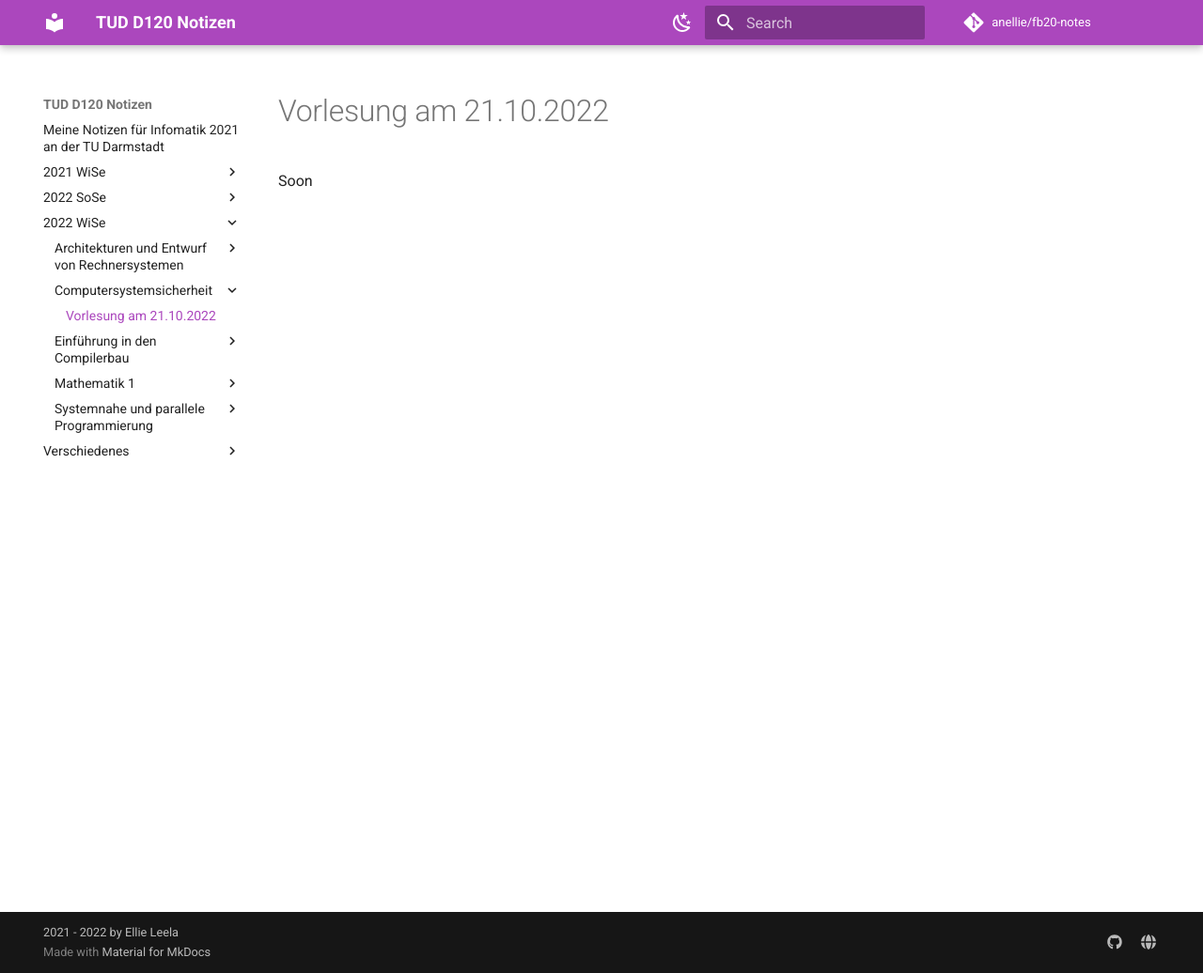
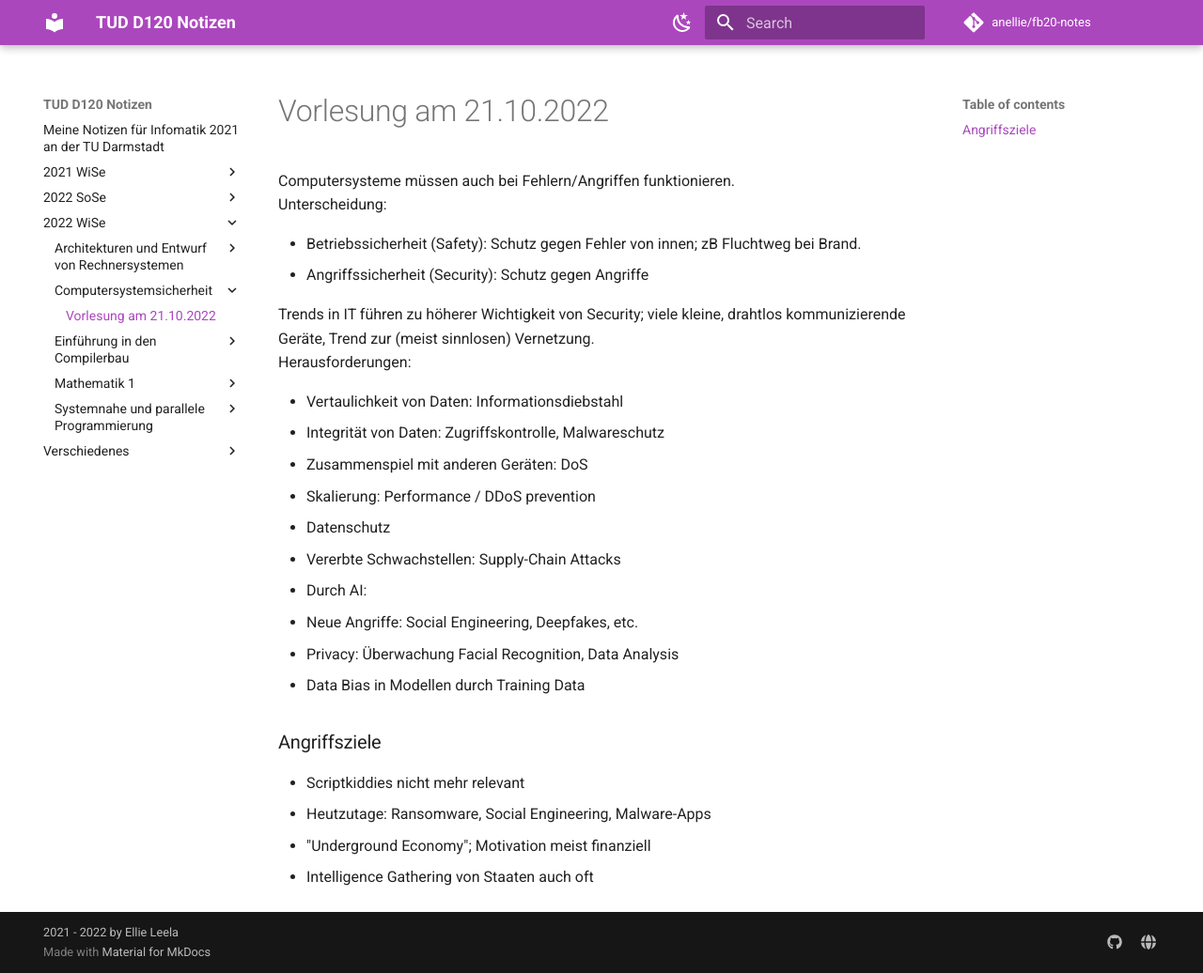
Before and after one commit to aurelilia/fb20-notes, an MkDocs documentation site: the page built from docs/2022 - WiSe/Computersystemsicherheit/1_21.10.2022.md, in a window 1280 px wide and 1036 px high. Shown: the whole window at 94% size. Built offline with MkDocs 1.6.1 and Material for MkDocs 9.7.7, drawn with Linux system fonts in a browser that asks for light colours; comment, search, counter and statistics services are not loaded.

Commit message:
CSS 21.10

```diff
--- a/docs/2022 - WiSe/Computersystemsicherheit/1_21.10.2022.md
+++ b/docs/2022 - WiSe/Computersystemsicherheit/1_21.10.2022.md
@@ -1,2 +1,29 @@
 # Vorlesung am 21.10.2022
-Soon
+Computersysteme müssen auch bei Fehlern/Angriffen funktionieren.
+Unterscheidung:
+
+- Betriebssicherheit (Safety): Schutz gegen Fehler von innen;
+  zB Fluchtweg bei Brand.
+- Angriffssicherheit (Security): Schutz gegen Angriffe
+
+Trends in IT führen zu höherer Wichtigkeit von Security;
+viele kleine, drahtlos kommunizierende Geräte, Trend zur
+(meist sinnlosen) Vernetzung.
+Herausforderungen:
+
+- Vertaulichkeit von Daten: Informationsdiebstahl
+- Integrität von Daten: Zugriffskontrolle, Malwareschutz
+- Zusammenspiel mit anderen Geräten: DoS
+- Skalierung: Performance / DDoS prevention
+- Datenschutz
+- Vererbte Schwachstellen: Supply-Chain Attacks
+- Durch AI:
+  - Neue Angriffe: Social Engineering, Deepfakes, etc.
+  - Privacy: Überwachung Facial Recognition, Data Analysis
+  - Data Bias in Modellen durch Training Data
+
+### Angriffsziele
+- Scriptkiddies nicht mehr relevant
+- Heutzutage: Ransomware, Social Engineering, Malware-Apps
+- "Underground Economy"; Motivation meist finanziell
+- Intelligence Gathering von Staaten auch oft
```
